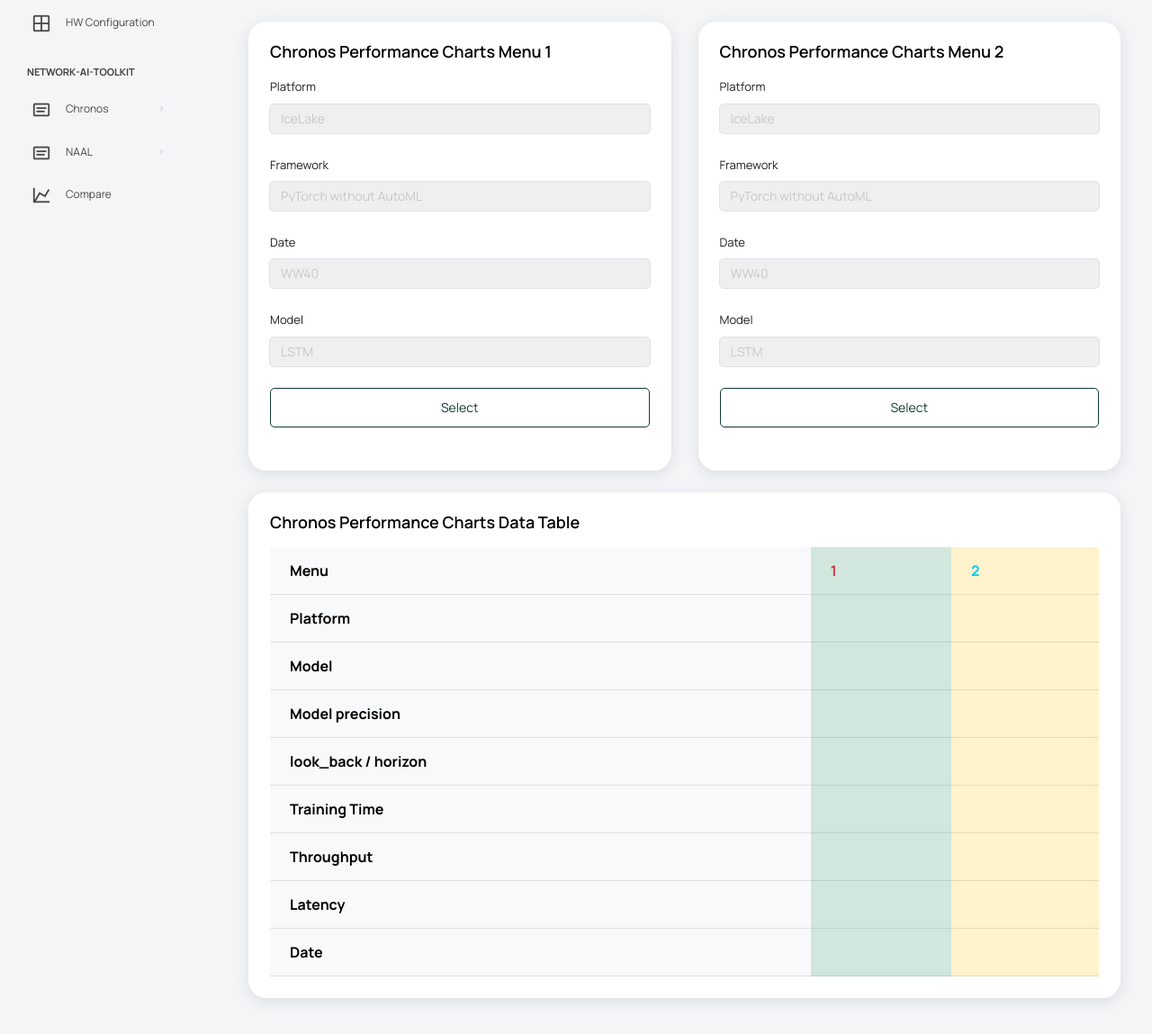
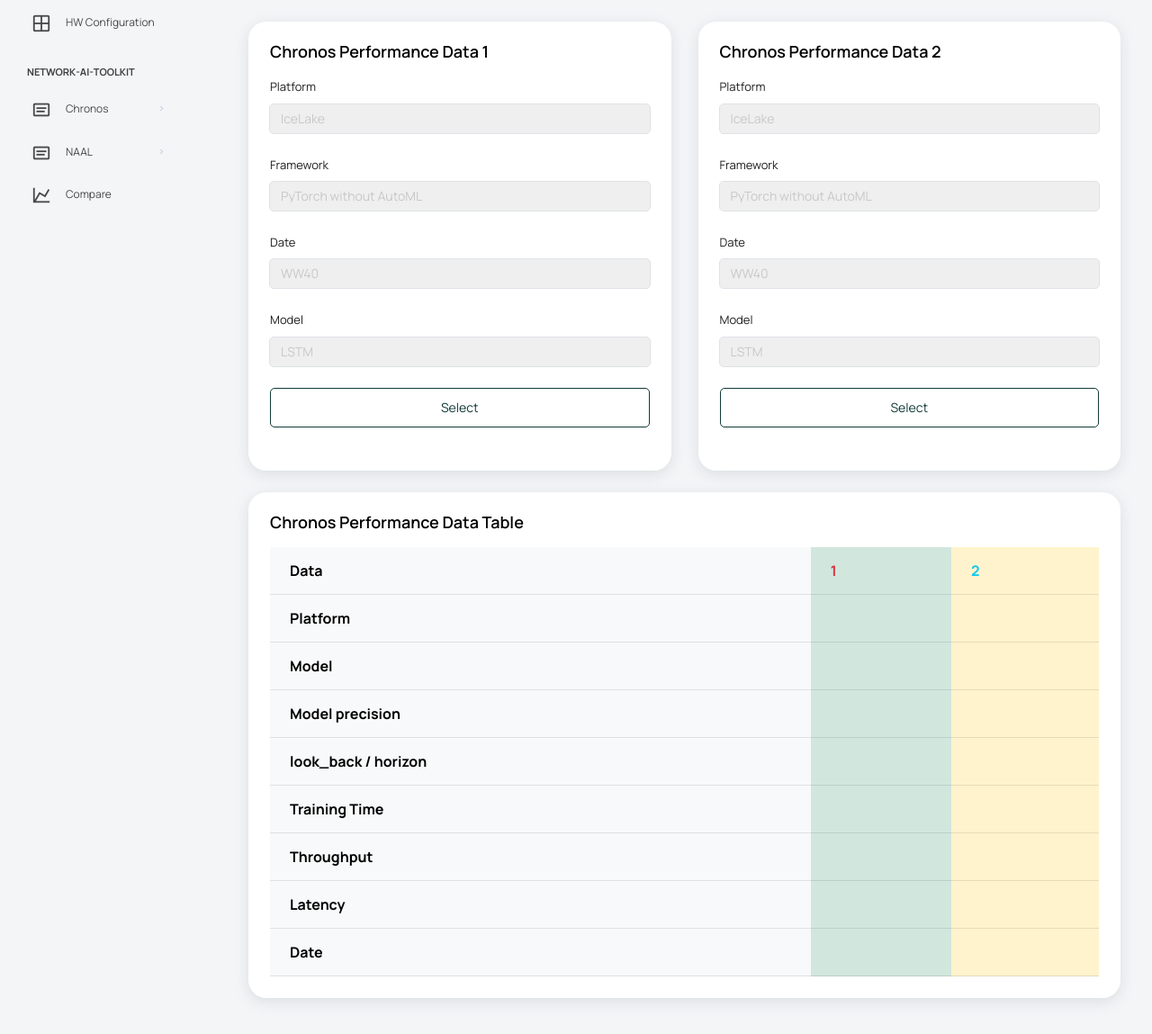
Before and after one commit to wangrh-python/Network_ai_web, a Django app: page /curd/charts/ in a window 1280 px wide. Shown: the part 97-1246 px from the top of the page at 90% size. Run offline with Django 3.2, Linux system fonts and the light colour scheme; lists and menus that the app fills with data are empty; some libraries are stand-ins or nearby versions.

Commit message:
update html word

```diff
--- a/django_web/curd/templates/curd/ECharts.html
+++ b/django_web/curd/templates/curd/ECharts.html
@@ -13,7 +13,7 @@
       <div class="col-md-6 grid-margin stretch-card">
         <div class="card">
           <div class="card-body">
-            <h4 class="card-title">Chronos Performance Charts Menu 1</h4>
+            <h4 class="card-title">Chronos Performance Data 1</h4>
             <!-- <p class="card-description">
               Basic form layout
             </p> -->
@@ -69,7 +69,7 @@
       <div class="col-md-6 grid-margin stretch-card">
         <div class="card">
           <div class="card-body">
-            <h4 class="card-title">Chronos Performance Charts Menu 2</h4>
+            <h4 class="card-title">Chronos Performance Data 2</h4>
             <!-- <p class="card-description">
               Basic form layout
             </p> -->
@@ -125,12 +125,12 @@
       <div class="col-lg-12 grid-margin stretch-card">
         <div class="card">
           <div class="card-body">
-            <h4 class="card-title">Chronos Performance Charts Data Table</h4>
+            <h4 class="card-title">Chronos Performance Data Table</h4>
             <div class="table-responsive">
               <table class="table table-hover table-sm">
                 <tbody>
                     <tr>
-                        <th class="table-light">Menu</th>
+                        <th class="table-light">Data</th>
                         <th class="text-danger table-success">1</th>
                         <th class="text-info table-warning">2</th>
                     </tr>
```
